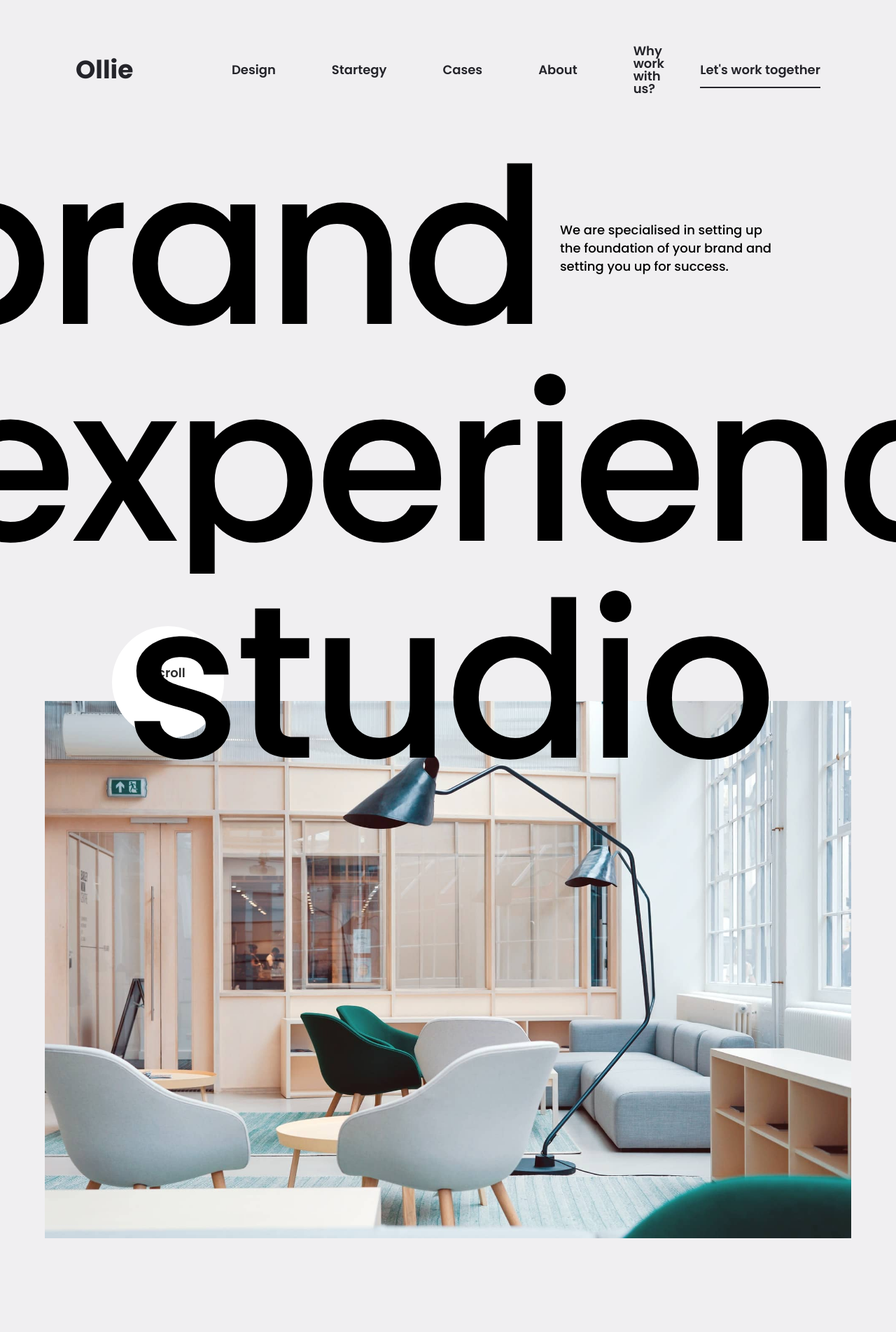
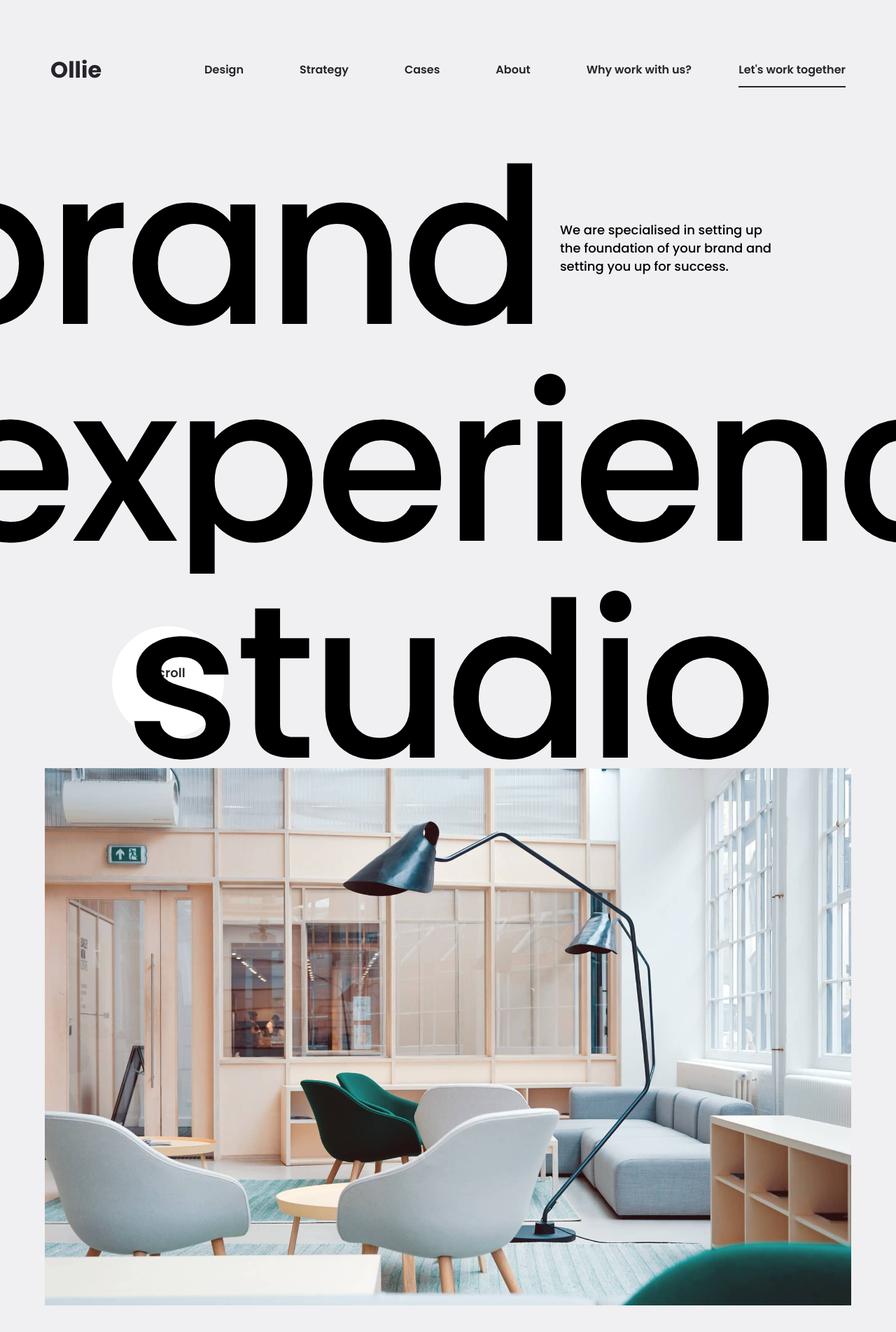
Before and after one commit to wrongakram/pageloader, a React (Create React App) app: page / in a window 1280 px wide. Shown: the top 1904 px of the page at 70% size. Built offline with nearby package versions, Linux system fonts and the light colour scheme.

Commit message:
Updates to styles

```diff
--- a/src/App.js
+++ b/src/App.js
@@ -28,12 +28,13 @@ function App() {
             <Header />
             <Banner />
             {!loading && (
-              <motion.img
-                transition={{ ease: [0.6, 0.01, -0.05, 0.9], duration: 1.6 }}
-                src={process.env.PUBLIC_URL + `/images/image-2.jpg`}
-                className='img-test final'
-                layoutId={"main-image-1"}
-              />
+              <div className='main-image-parent final'>
+                <motion.img
+                  transition={{ ease: [0.6, 0.01, -0.05, 0.9], duration: 1.6 }}
+                  src={process.env.PUBLIC_URL + `/images/image-2.jpg`}
+                  layoutId={"main-image-1"}
+                />
+              </div>
             )}
           </>
         )}
--- a/src/components/Header.js
+++ b/src/components/Header.js
@@ -19,7 +19,7 @@ const Header = () => {
             <a href='/design'>Design</a>
           </li>
           <li>
-            <a href='/strategy'>Startegy</a>
+            <a href='/strategy'>Strategy</a>
           </li>
           <li>
             <a href='/cases'>Cases</a>
--- a/src/components/Loader.js
+++ b/src/components/Loader.js
@@ -54,7 +54,6 @@ const Loader = ({ setLoading }) => {
           <motion.img
             variants={item}
             src={process.env.PUBLIC_URL + `/images/image-2.jpg`}
-            className='img-test'
             layoutId={"main-image-1"}
           />
         </div>
--- a/src/sass/base/_typography.scss
+++ b/src/sass/base/_typography.scss
@@ -3,11 +3,11 @@
 html {
   font-size: 62.5%;
   line-height: 1.25;
-}
-
-body {
-  font-family: "Poppins", -apple-system, BlinkMacSystemFont, "Segoe UI", Roboto,
-    Oxygen, Ubuntu, Cantarell, "Open Sans", "Helvetica Neue", sans-serif;
+  body {
+    font-family: "Poppins", -apple-system, BlinkMacSystemFont, "Segoe UI",
+      Roboto, Oxygen, Ubuntu, Cantarell, "Open Sans", "Helvetica Neue",
+      sans-serif;
+  }
 }
 
 p,
--- a/src/sass/components/_banner.scss
+++ b/src/sass/components/_banner.scss
@@ -66,4 +66,17 @@
   display: flex;
   align-items: center;
   justify-content: center;
+  &.final {
+    position: relative;
+    img {
+      top: -48px;
+      position: relative;
+      width: 90%;
+      margin: 0 auto;
+    }
+  }
+  img {
+    width: 900px;
+    display: flex;
+  }
 }
--- a/src/sass/components/_header.scss
+++ b/src/sass/components/_header.scss
@@ -5,6 +5,10 @@
   justify-content: center;
   padding: 0 108px;
   color: #24242a;
+  @media (max-width: $layout-breakpoint-medium) {
+    padding: 0 72px;
+    font-size: 1.6rem;
+  }
   .header-inner {
     width: 100%;
     display: flex;
@@ -13,6 +17,9 @@
     .logo {
       font-weight: 700;
       font-size: 3.6rem;
+      @media (max-width: $layout-breakpoint-medium) {
+        font-size: 3.2rem;
+      }
     }
     .nav {
       display: flex;
@@ -27,6 +34,7 @@
         a {
           text-decoration: none;
           color: #24242a;
+          white-space: nowrap;
         }
       }
     }
--- a/src/sass/components/_marquee.scss
+++ b/src/sass/components/_marquee.scss
@@ -4,8 +4,9 @@ $move-final: calc(-50%);
 .marquee {
   position: relative;
   overflow: hidden;
+  &.animate .marquee__inner {
+    animation-play-state: running;
   }
-
   .marquee__inner {
     width: fit-content;
     display: flex;
@@ -19,15 +20,11 @@ $move-final: calc(-50%);
       animation-play-state: paused;
     }
   }
-
-.marquee.animate .marquee__inner {
-  animation-play-state: running;
-}
-
-.marquee .row-title {
+  .row-title {
     padding: 0 8vw;
     @media (min-width: $layout-breakpoint-large) {
       padding: 0 10vw;
+    }
   }
 }
 
--- a/src/sass/main.scss
+++ b/src/sass/main.scss
@@ -11,14 +11,3 @@
 body {
   background: #f0eff1;
 }
-
-.img-test {
-  width: 900px;
-  display: flex;
-  &.final {
-    top: -128px;
-    position: relative;
-    width: 90%;
-    margin: 0 auto;
-  }
-}
```
Lines whose indentation alone changed are shown as unchanged.
